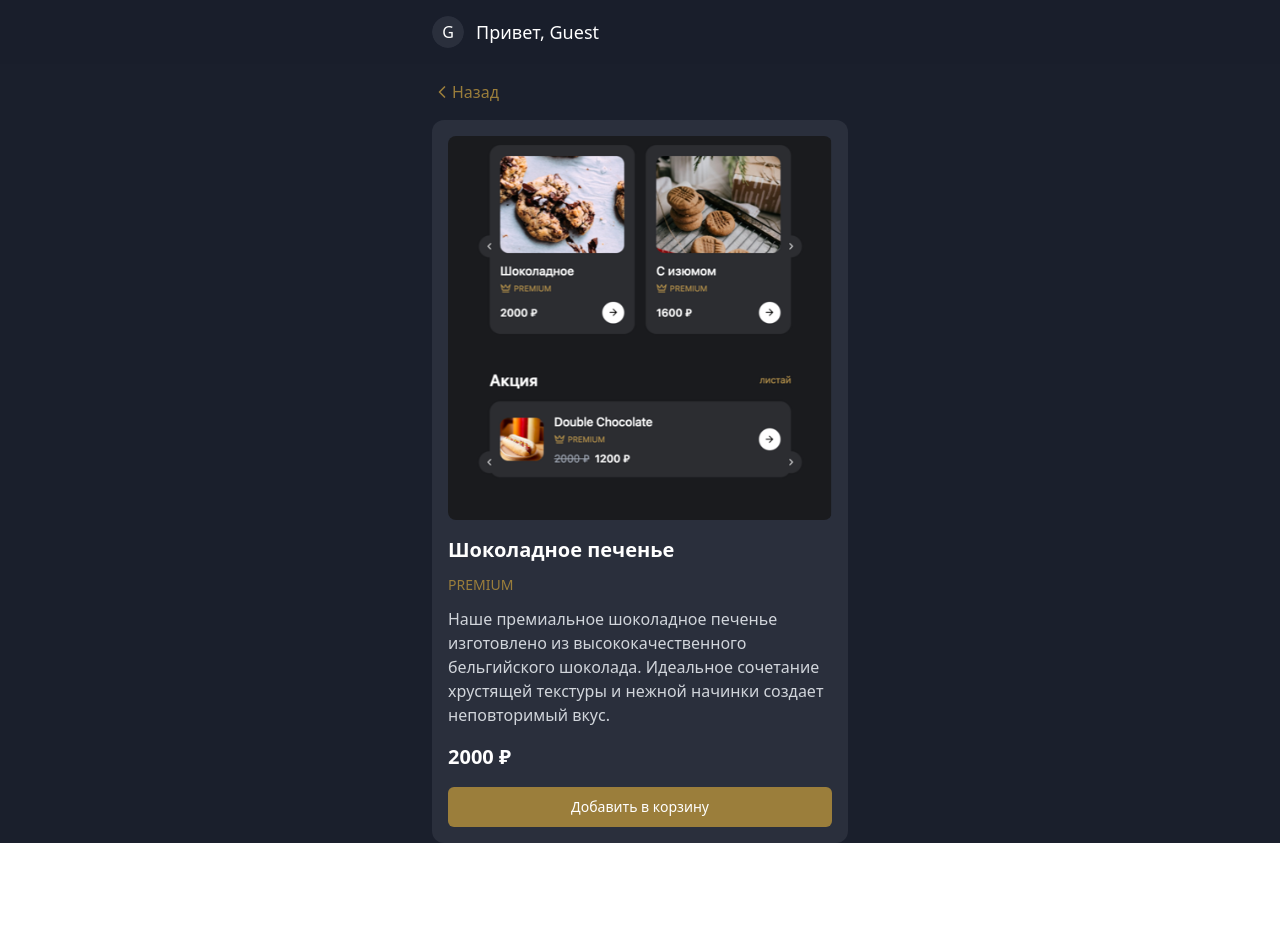
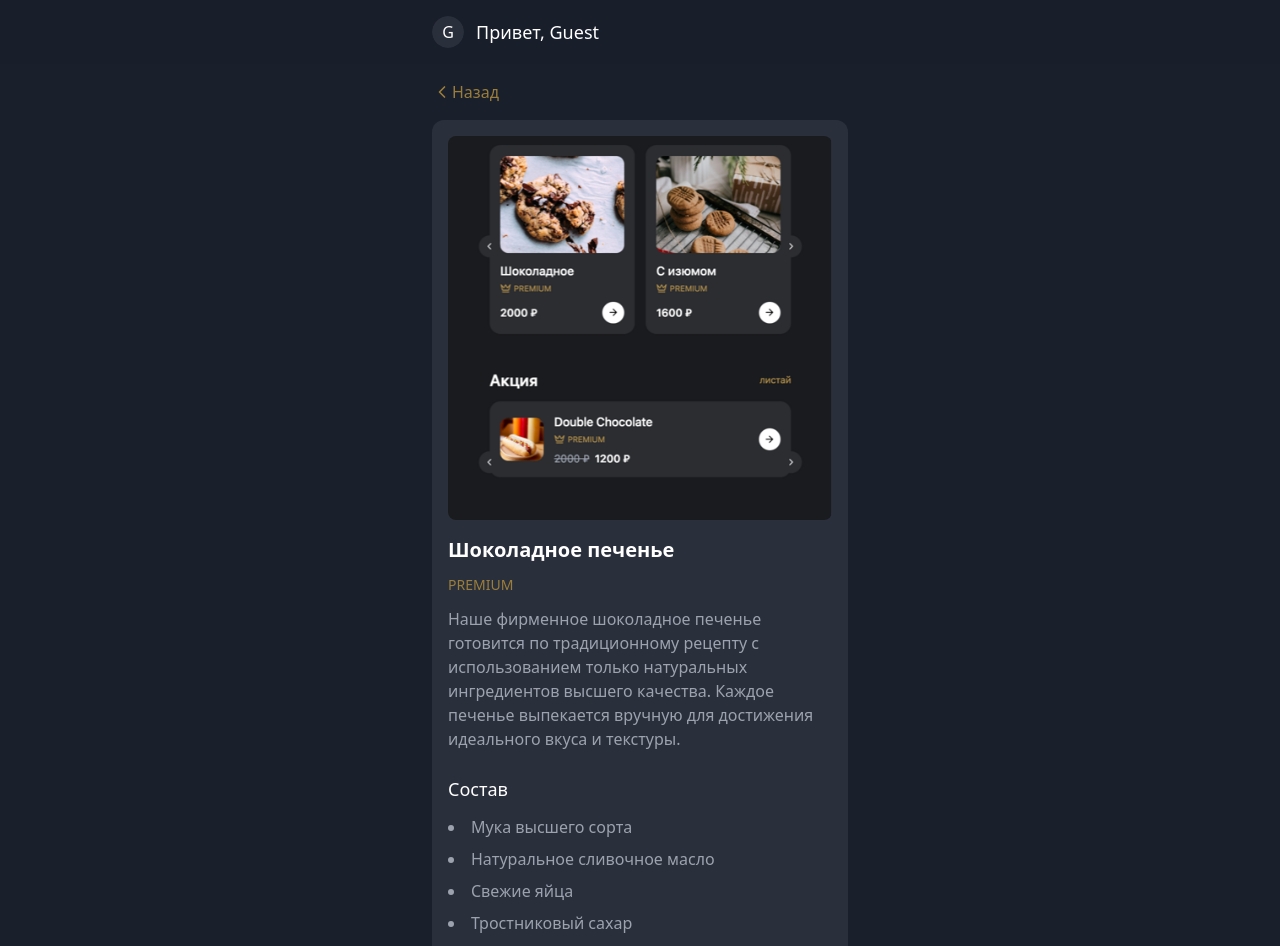
Before and after one commit to Enigma2888/cargo878, a React (Vite) app: page /product/1 in a window 1280 px wide. Shown: the top 946 px of the page. Before the commit the page ends 843 px from the top, so only its background shows below. Built offline with nearby package versions, Linux system fonts and the light colour scheme.

Commit message:
Refactor Product Detail Page
Update the product detail page to match a provided design example.

```diff
--- a/src/pages/ProductDetail.tsx
+++ b/src/pages/ProductDetail.tsx
@@ -42,10 +42,18 @@ const ProductDetail = () => {
           <h1 className="text-xl font-semibold mb-2">Шоколадное печенье</h1>
           <span className="inline-block text-[#9B7E3B] text-sm mb-3">PREMIUM</span>
 
-          <p className="text-gray-300 mb-4">
-            Наше премиальное шоколадное печенье изготовлено из высококачественного бельгийского шоколада.
-            Идеальное сочетание хрустящей текстуры и нежной начинки создает неповторимый вкус.
+          <p className="text-gray-400 mb-6">
+            Наше фирменное шоколадное печенье готовится по традиционному рецепту с использованием только натуральных ингредиентов высшего качества. Каждое печенье выпекается вручную для достижения идеального вкуса и текстуры.
           </p>
+
+          <h2 className="text-lg font-medium mb-3">Состав</h2>
+          <ul className="list-disc list-inside text-gray-400 space-y-2 mb-6">
+            <li>Мука высшего сорта</li>
+            <li>Натуральное сливочное масло</li>
+            <li>Свежие яйца</li>
+            <li>Тростниковый сахар</li>
+            <li>Бельгийский шоколад премиум-класса</li>
+          </ul>
 
           <div className="flex items-center justify-between mb-4">
             <span className="text-xl font-semibold">2000 ₽</span>
```
